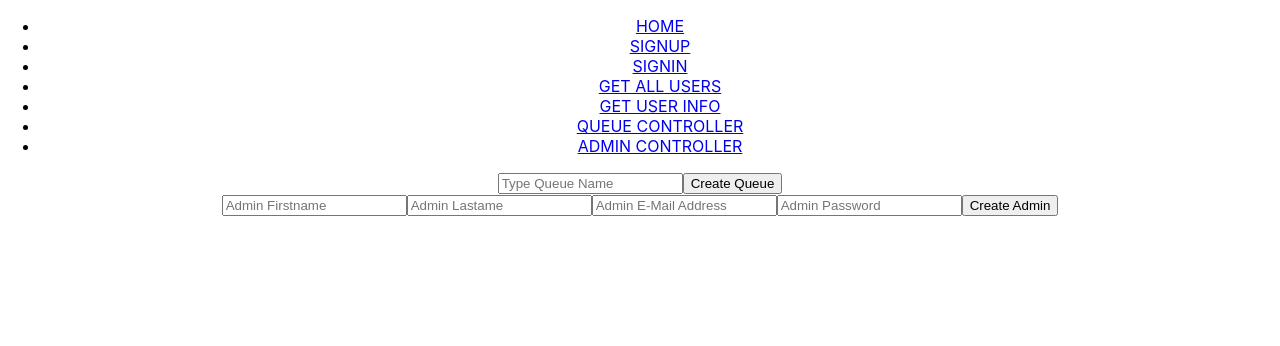
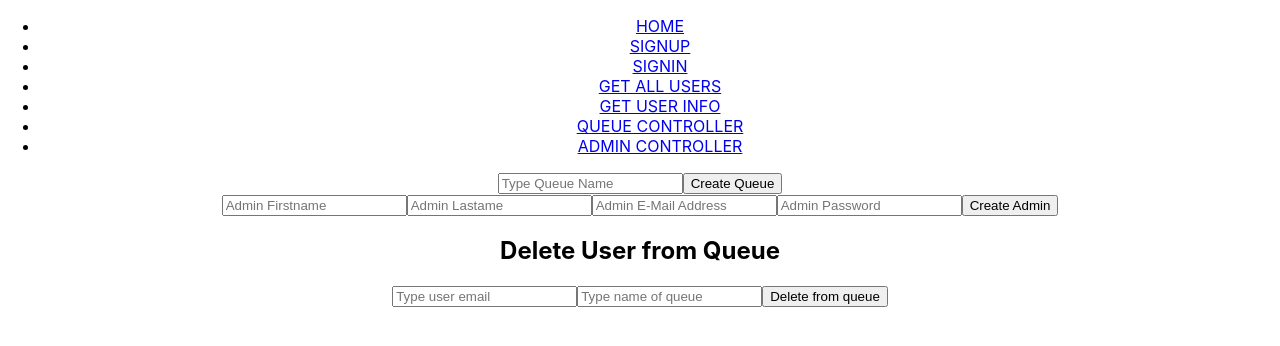
Before and after one commit to DmiE/queuing-system, a React (Create React App) app in the folder frontend/mgr-frontend/: page /admincontroller in a window 1280 px wide. Shown: the top 346 px of the page. Built offline with nearby package versions, Linux system fonts and the light colour scheme.

Commit message:
add DeleteUserFromQueue component

```diff
--- a/frontend/mgr-frontend/src/containers/adminController/adminController.js
+++ b/frontend/mgr-frontend/src/containers/adminController/adminController.js
@@ -3,6 +3,7 @@ import { connect } from 'react-redux';
 
 import CreateQueue from './createQueue/CreateQueue';
 import CreateAdminUser from './createAdminUser/createAdminUser';
+import DeleteUserFromQueue from './deleteUserFromQueue/DeleteUserFromQueue';
 
 
 class AdminController extends Component {
@@ -11,6 +12,7 @@ class AdminController extends Component {
             <div>
                 <CreateQueue ipAddress={this.props.ipAddr} token={this.props.authorizationToken}/>
                 <CreateAdminUser ipAddress={this.props.ipAddr} token={this.props.authorizationToken}/>
+                <DeleteUserFromQueue ipAddress={this.props.ipAddr} token={this.props.authorizationToken}/>
             </div>
         )
     }
--- /dev/null
+++ b/frontend/mgr-frontend/src/containers/adminController/deleteUserFromQueue/DeleteUserFromQueue.js
@@ -0,0 +1,51 @@
+import React, { Component } from 'react';
+import axios from 'axios';
+
+
+class DeleteUserFromQueue extends Component {
+    state = {
+        inputs: {
+            emailOfUserToDelete: "",
+            deleteFromQueueName: ""
+        }
+    }
+
+    addToQueueHandler = (event) => {
+        event.preventDefault();
+        console.log(this.state.inputs)
+        const deleteInfo = {
+            email: this.state.inputs.emailOfUserToDelete,
+            queueName: this.state.inputs.deleteFromQueueName
+        }
+        axios.delete('http://' + this.props.ipAddress + ':5000/admin/queues/user', {
+                data: deleteInfo,
+                headers: { Authorization: this.props.token }})
+            .then(response => {
+                console.log(response)
+            })
+    }
+
+    changeHandler = (event) => {
+        const deleteFromQueue = { ...this.state.inputs }
+        const objectId = event.target.id
+        deleteFromQueue[objectId] = event.target.value
+        this.setState({ inputs: deleteFromQueue })
+    }
+
+    render() {
+
+        return (
+            <div>
+                <h2>Delete User from Queue</h2>
+                <form onSubmit={this.addToQueueHandler}>
+                    <input type="email" id="emailOfUserToDelete" placeholder="Type user email" onChange={this.changeHandler} />
+                    <input type="text" id="deleteFromQueueName" placeholder="Type name of queue" onChange={this.changeHandler} />
+                    <button type="submit">Delete from queue</button>
+                </form>
+            </div>
+        )
+    }
+}
+
+
+export default DeleteUserFromQueue;
--- a/frontend/mgr-frontend/src/store/reducer.js
+++ b/frontend/mgr-frontend/src/store/reducer.js
@@ -1,6 +1,6 @@
 const initialState = {
     authToken: "",
-    ipAddr: '192.168.55.101'
+    ipAddr: '192.168.55.109'
 }
 
 const reducer = (state = initialState, action) => {
```
